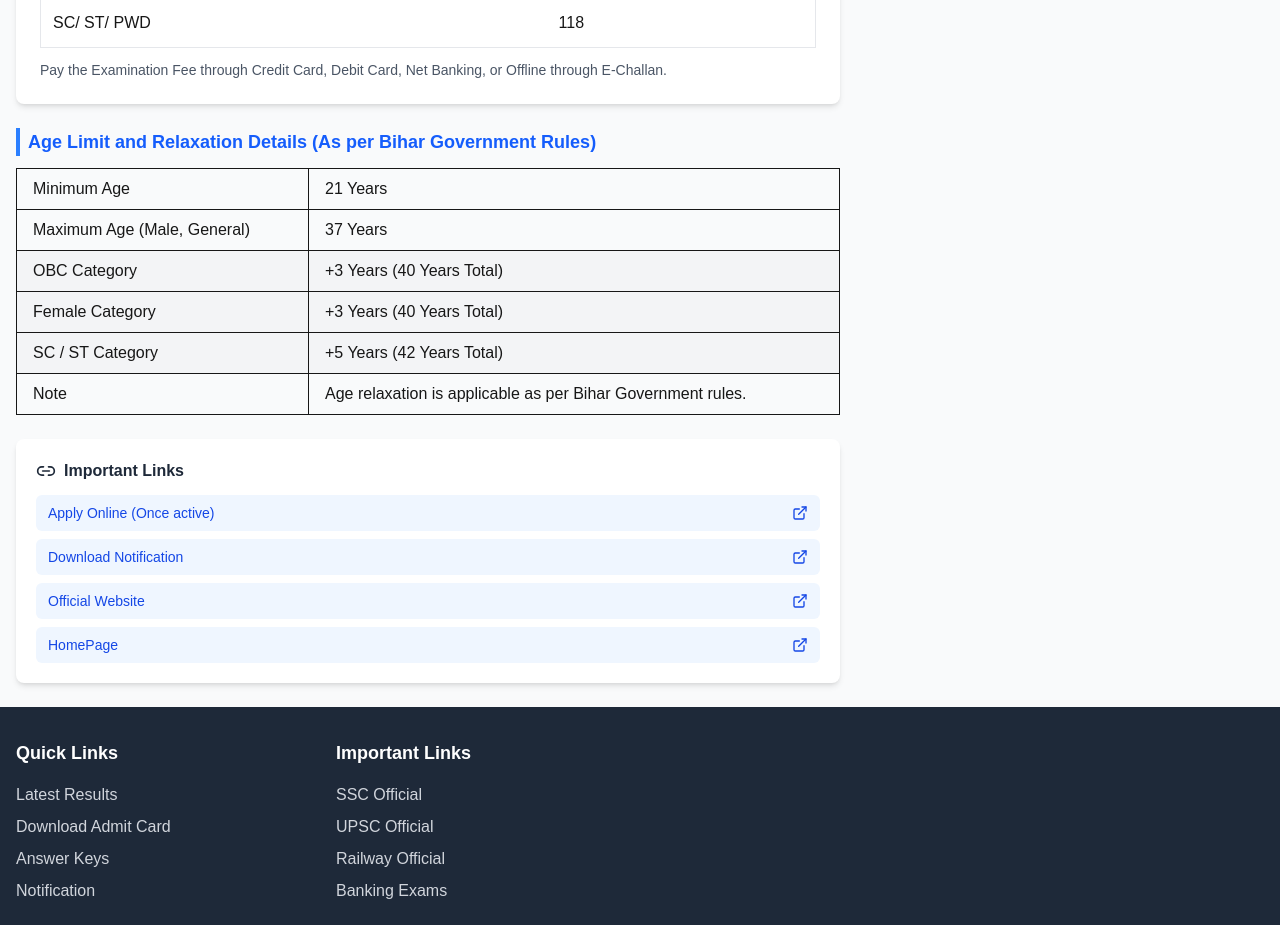
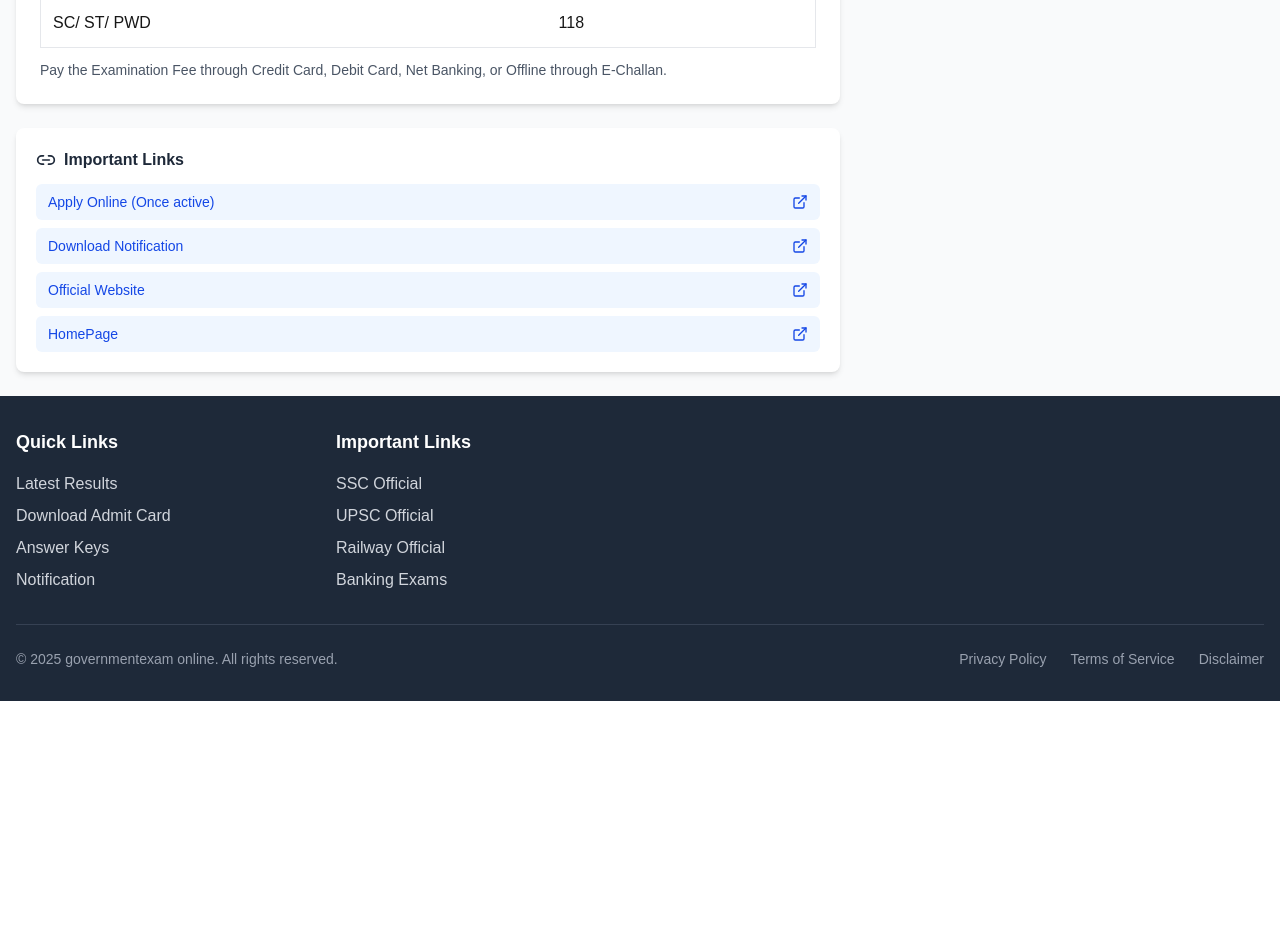
Before and after one commit to nematullah69/sarkariNematullah, a Next.js app: page /jobs/Sebi-grade-a-2025 in a window 1280 px wide. Shown: the part 2780-3705 px from the top of the page. After the commit the page ends 3481 px from the top, so only its background shows below. Built offline with nearby package versions, Linux system fonts and the light colour scheme.

Commit message:
Your descriptive commit message

```diff
--- a/src/app/jobs/[id]/JobDetailsPage.tsx
+++ b/src/app/jobs/[id]/JobDetailsPage.tsx
@@ -42,6 +42,10 @@ interface ImportantLink {
   label: string;
   url: string;
 }
+interface AgeLimitItem {
+  label: string;
+  value: string;
+}
 
 // Define the main Job Interface (based on component usage)
 interface Job {
@@ -72,6 +76,7 @@ interface Job {
   importantDates?: Record<string, string>;
   location?: string;
   officialLink?: string;
+  ageLimit?: AgeLimitItem[];
 }
 
 /* =======================
@@ -436,41 +441,29 @@ const JobDetailsPage = () => {
                 </p>
               </div>
             )}
-{/* age section */}
-     <h2 className="text-lg font-bold text-blue-600 mb-3 border-l-4 border-blue-500 pl-2">
-  Age Limit and Relaxation Details (As per Bihar Government Rules)
-</h2>
+{/* ✅ Auto-Change Age Limit Table (Dynamic) */}
+{job.ageLimit && job.ageLimit.length > 0 && (
+  <div className="bg-white rounded-lg shadow-md p-5 mt-6">
+    <h2 className="text-lg font-bold text-gray-800 mb-3">
+      Age Limit and Relaxation Details
+    </h2>
 
-<table className="table-auto w-full border">
-  <tbody>
-    <tr>
-      <td className="border px-4 py-2 font-medium">Minimum Age</td>
-      <td className="border px-4 py-2">21 Years</td>
-    </tr>
-    <tr>
-      <td className="border px-4 py-2 font-medium">Maximum Age (Male, General)</td>
-      <td className="border px-4 py-2">37 Years</td>
-    </tr>
-    <tr className="bg-gray-100">
-      <td className="border px-4 py-2 font-medium">OBC Category</td>
-      <td className="border px-4 py-2">+3 Years (40 Years Total)</td>
-    </tr>
-    <tr className="bg-gray-100">
-      <td className="border px-4 py-2 font-medium">Female Category</td>
-      <td className="border px-4 py-2">+3 Years (40 Years Total)</td>
-    </tr>
-    <tr className="bg-gray-100">
-      <td className="border px-4 py-2 font-medium">SC / ST Category</td>
-      <td className="border px-4 py-2">+5 Years (42 Years Total)</td>
-    </tr>
-    <tr>
-      <td className="border px-4 py-2 font-medium">Note</td>
-      <td className="border px-4 py-2">
-        Age relaxation is applicable as per Bihar Government rules.
-      </td>
-    </tr>
-  </tbody>
-</table>
+    <table className="table-auto w-full border text-sm">
+      <tbody>
+        {job.ageLimit.map((item, index) => (
+          <tr
+            key={index}
+            className={index % 2 === 0 ? "bg-white" : "bg-gray-50"}
+          >
+            <td className="border px-4 py-2 font-medium">{item.label}</td>
+            <td className="border px-4 py-2">{item.value}</td>
+          </tr>
+        ))}
+      </tbody>
+    </table>
+  </div>
+)}
+
 
 
 
```
Also changed, not shown: public/jobsData.json, 1 other file (tests, documents, lock files or other folders).
